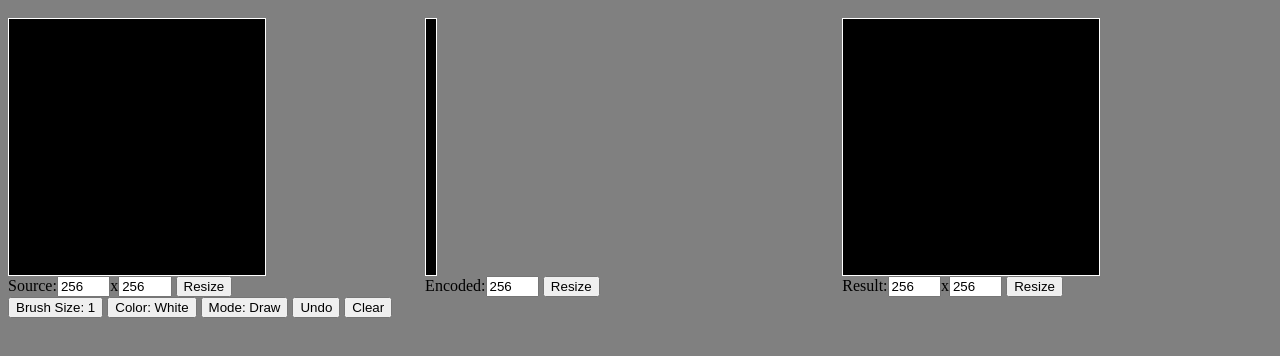
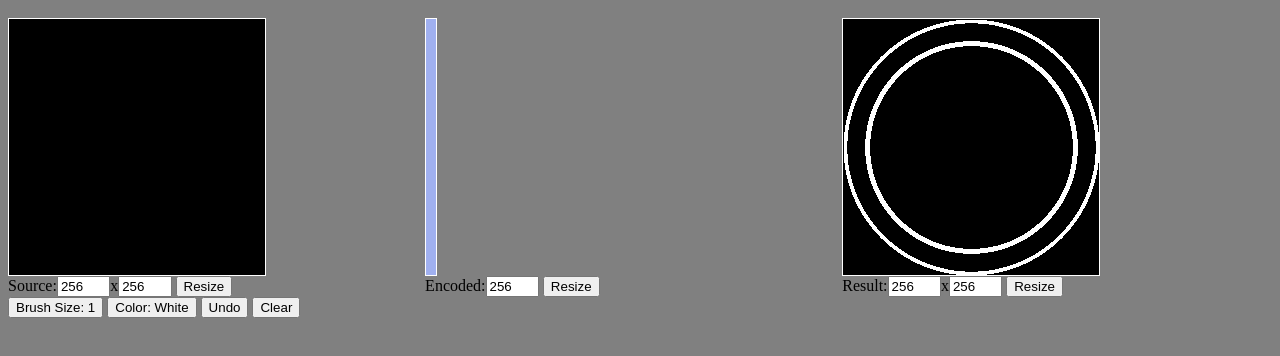
Before and after one commit to Atrix256/RotShapes, a plain HTML site: page Web/index.html in a window 1280 px wide. Shown: the part 48-404 px from the top of the page. Drawn offline with Linux system fonts and the light colour scheme.

Commit message:
Got the result panel working

```diff
--- a/Web/index.html
+++ b/Web/index.html
@@ -14,7 +14,6 @@ var g_mouseDown = false;
 var g_brushSize = 1;
 
 var g_color = 1;
-var g_mode = 0;
 
 var g_clicks = new Array();
 
@@ -80,11 +79,7 @@ function GetMousePos(canvas, evt)
 
 function AddClick(mousePos, drag)
 {
-	// can't drag the fill tool!
-	if (g_mode == 1 && drag == true)
-		return;
-
-	g_clicks.push([mousePos, drag, g_brushSize, g_color, g_mode]);
+	g_clicks.push([mousePos, drag, g_brushSize, g_color]);
 	RedrawAll();
 }
 
@@ -104,12 +99,6 @@ function ColorSource ()
 {
 	g_color = !g_color;
 	document.getElementById('Color').value="Color: "+ (g_color ? "White" : "Black");
-}
-
-function ModeSource ()
-{
-	g_mode = !g_mode;
-	document.getElementById('Mode').value="Mode: "+ (g_mode ? "Fill" : "Draw");
 }
 
 function BrushSize ()
@@ -199,11 +188,73 @@ function ResizeCanvases ()
 function RedrawEncoded ()
 {
 	g_encodedPanel.clear();
+	FillImageBuffer(g_encodedPanel.context, "#A0B0F0");
 }
 
 function RedrawResult ()
 {
+	// clear the panel
 	g_resultPanel.clear();
+
+	// get the encoded image data
+	var encodedWidth = g_encodedPanel.elem.width;
+	var encodedHeight = g_encodedPanel.elem.height;
+	var encodedData = g_encodedPanel.context.getImageData(0,0,encodedWidth,encodedHeight);
+
+	// make image data for the result data
+	var resultWidth = g_resultPanel.elem.width;
+	var resultHeight = g_resultPanel.elem.height;
+	var resultData = g_resultPanel.context.createImageData(resultWidth,resultHeight);
+
+	// make the result
+	for (y = 0; y < resultHeight; ++y) {
+		for (x = 0; x < resultWidth; ++x) {
+
+			// calculate the x,y distance of this pixel from the center of the image, in -1,+1 range
+			var normDistX = (x - (resultWidth/2))/(resultWidth/2);
+			var normDistY = (y - (resultHeight/2))/(resultHeight/2);
+
+			// calculate the positive angle in radians, then into percentage where 0 to 1 equals 0 to 2pi
+			// then take that percentage and map it to which pixel row should be read from the encoded image
+			var normAngle = Math.atan2(normDistY,normDistX);
+			if (normAngle < 0)
+				normAngle += Math.PI * 2;
+			normAngle /= Math.PI*2;
+			normAngle = Math.floor(normAngle * encodedHeight);
+
+			// read the squared distance for that angle from our encoded image, only first frame for now
+			// and make it into the 0 to 1 range
+			var encodedDistSq1 = encodedData.data[((encodedWidth)*normAngle)*4+0] / 255;
+			var encodedDistSq2 = encodedData.data[((encodedWidth)*normAngle)*4+1] / 255;
+			var encodedDistSq3 = encodedData.data[((encodedWidth)*normAngle)*4+2] / 255;
+			var encodedDistSq4 = encodedData.data[((encodedWidth)*normAngle)*4+3] / 255;
+
+			// calculate squared distance
+			var distSq = normDistX*normDistX + normDistY*normDistY;
+
+			// figure out whether we are inside the shape or not
+			var fillValue = 0;
+			if (distSq < encodedDistSq1)
+				fillValue = 0;
+			else if (distSq < encodedDistSq2)
+				fillValue = 255;
+			else if (distSq < encodedDistSq3)
+				fillValue = 0;
+			else if (distSq < encodedDistSq4)
+				fillValue = 255;
+			else
+				fillValue = 0;
+
+			// write to the pixel: R,G,B,A
+			resultData.data[((resultWidth*y)+x)*4+0] = fillValue;
+			resultData.data[((resultWidth*y)+x)*4+1] = fillValue;
+			resultData.data[((resultWidth*y)+x)*4+2] = fillValue;
+			resultData.data[((resultWidth*y)+x)*4+3] = 255;
+		}
+	}
+
+    // draw the result
+	g_resultPanel.context.putImageData(resultData,0,0);
 }
 
 function RedrawAll ()
@@ -227,7 +278,6 @@ Source:<input type="text" id="SourceWidth" value="256" style="width:4em"/>x<inpu
 <br>
 <input type=button id="BrushSize" value="Brush Size: 1" onClick="BrushSize()"/>
 <input type=button id="Color" value="Color: White" onClick="ColorSource()"/>
-<input type=button id="Mode" value="Mode: Draw" onClick="ModeSource()"/>
 <input type=button value="Undo" onClick="UndoSource()"/>
 <input type=button value="Clear" onClick="ClearSource()"/>
 </div>
```
Also changed, not shown: Web/todo.txt.
